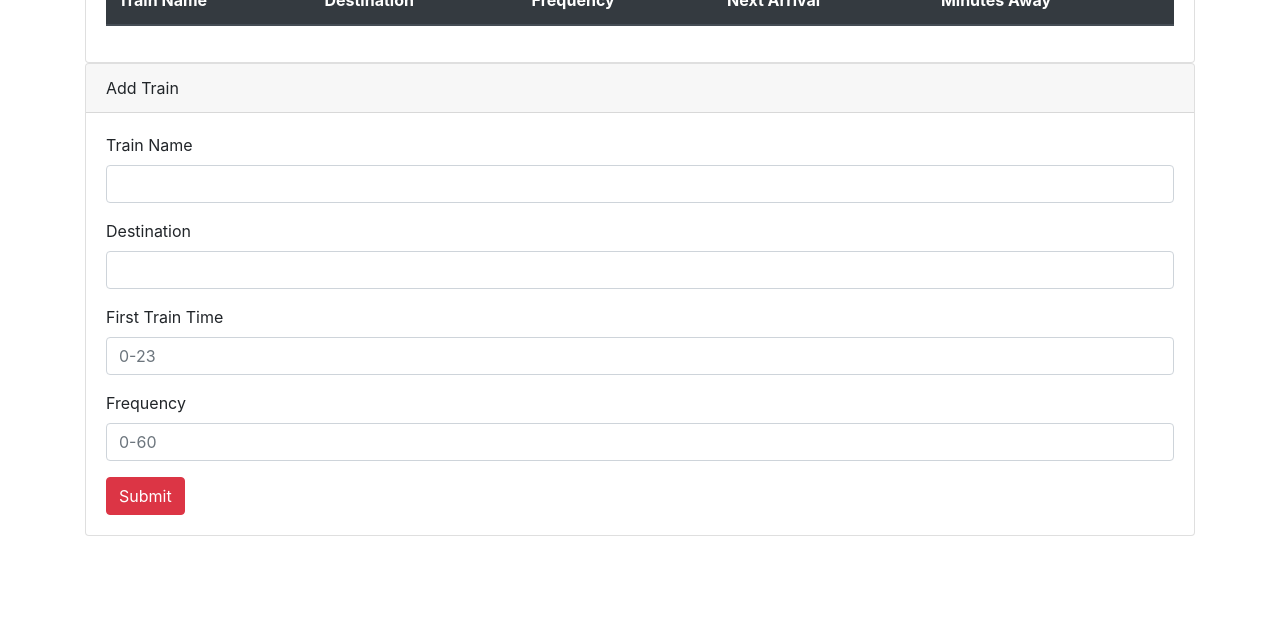
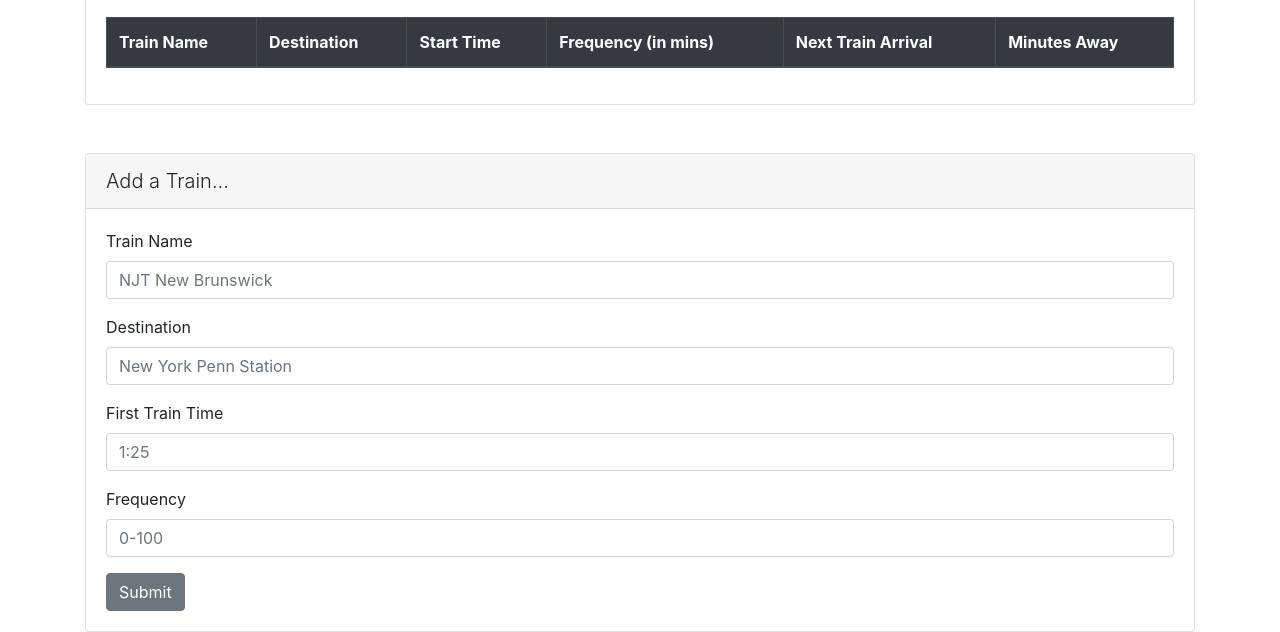
Before and after one commit to cerpinconsafo/Train-Schedule, a plain HTML site: page index.html in a window 1280 px wide. Shown: the part 363-995 px from the top of the page. Before the commit the page ends 899 px from the top, so only its background shows below. Drawn offline with nearby package versions, Linux system fonts and the light colour scheme; no server answers.

Commit message:
fine tuned table and input form

```diff
--- a/assets/js/script.js
+++ b/assets/js/script.js
@@ -62,11 +62,12 @@ database.ref().on("child_added", function(childSnapshot){
     minAway = childFrequency - remainder;
     //next train time
     var nextTrain = moment().add(minAway, "minutes");
-    nextTrain = moment(nextTrain).format("hh:mm");
+    nextTrain = moment(nextTrain).format("hh:mm a");
 
     var newRow = `<tr>
                     <td>${childName}</td>
                     <td>${childDestination}</td>
+                    <td>${childStartTime} am</td>
                     <td>${childFrequency}</td>
                     <td>${nextTrain}</td>
                     <td>${minAway} minutes away </td>
--- a/index.html
+++ b/index.html
@@ -1,36 +1,42 @@
 <!DOCTYPE html>
 <html lang="en">
+
 <head>
     <meta charset="UTF-8">
     <meta name="viewport" content="width=device-width, initial-scale=1.0">
     <meta http-equiv="X-UA-Compatible" content="ie=edge">
     <link rel="stylesheet" href="https://cdnjs.cloudflare.com/ajax/libs/twitter-bootstrap/4.3.1/css/bootstrap.min.css">
     <link rel="stylesheet" href="https://cdnjs.cloudflare.com/ajax/libs/font-awesome/5.10.0-11/css/all.min.css">
-    <link rel="stylesheet" href="style.css">
-    <title>Train Scheduler Moment.js</title>
+    <!--<link rel="stylesheet" type="text/css" href="/assets/css/style.css">-->
+    <title>Train Scheduler</title>
 </head>
 
 
 <body>
-    <div class="jumbotron jumbotron-fluid">
-        <div class="container text-center">
-            <h1 class="display-3">The Dreaded Train Scheduler</h1>
-            <p class="lead"></p>
+
+    <div class="jumbotron jumbotron-fluid ">
+        <div class="text-center">
+            <h1>The Dreaded Train Scheduler</h1>
+            <h3>with Moment.js</h3>
+            <p class="lead">Use the form below to enter a new transit line to the schedule</p>
         </div>
     </div>
     <div class="container">
-        <div class="card">
+
+        <!--Main body table-->
+        <div class="card mb-5">
             <div class="card-header lead">
                 Train Schedule
             </div>
             <div class="card-body">
-                <table class="table">
+                <table class="table table-striped table-dark table-bordered">
                     <thead class="thead-dark">
                         <tr>
                             <th scope="col">Train Name</th>
                             <th scope="col">Destination</th>
-                            <th scope="col">Frequency</th>
-                            <th scope="col">Next Arrival</th>
+                            <th scope="col">Start Time</th>
+                            <th scope="col">Frequency (in mins)</th>
+                            <th scope="col">Next Train Arrival</th>
                             <th scope="col">Minutes Away</th>
                         </tr>
                     </thead>
@@ -39,31 +45,32 @@
                 </table>
             </div>
         </div>
+        <!--Add Train Form-->
         <div class="card">
-            <div class="card-header">
-                Add Train
+            <div class="card-header lead ">
+                Add a Train...
             </div>
             <div class="card-body">
                 <form>
                     <div class="form-group">
                         <label for="formGroupExampleInput">Train Name</label>
-                        <input type="text" class="form-control" id="name">
+                        <input type="text" class="form-control" id="name" placeholder="NJT New Brunswick">
                     </div>
                     <div class="form-group">
                         <label for="formGroupExampleInput2">Destination</label>
-                        <input type="text" class="form-control" id="destination">
+                        <input type="text" class="form-control" id="destination" placeholder="New York Penn Station">
                     </div>
                 </form>
                 <form>
                     <div class="form-group">
                         <label for="formGroupExampleInput">First Train Time</label>
-                        <input type="text" class="form-control" id="startTime" placeholder="0-23">
+                        <input type="text" class="form-control" id="startTime" placeholder="1:25">
                     </div>
                     <div class="form-group">
                         <label for="formGroupExampleInput2">Frequency</label>
-                        <input type="text" class="form-control" id="frequency" placeholder="0-60">
+                        <input type="text" class="form-control" id="frequency" placeholder="0-100">
                     </div>
-                    <button class="btn btn-danger" id="add-user" type="submit">Submit</button>
+                    <button class="btn btn-secondary" id="add-user" type="submit">Submit</button>
                 </form>
             </div>
         </div>
```
Also changed, not shown: assets/css/style.css (deleted).
